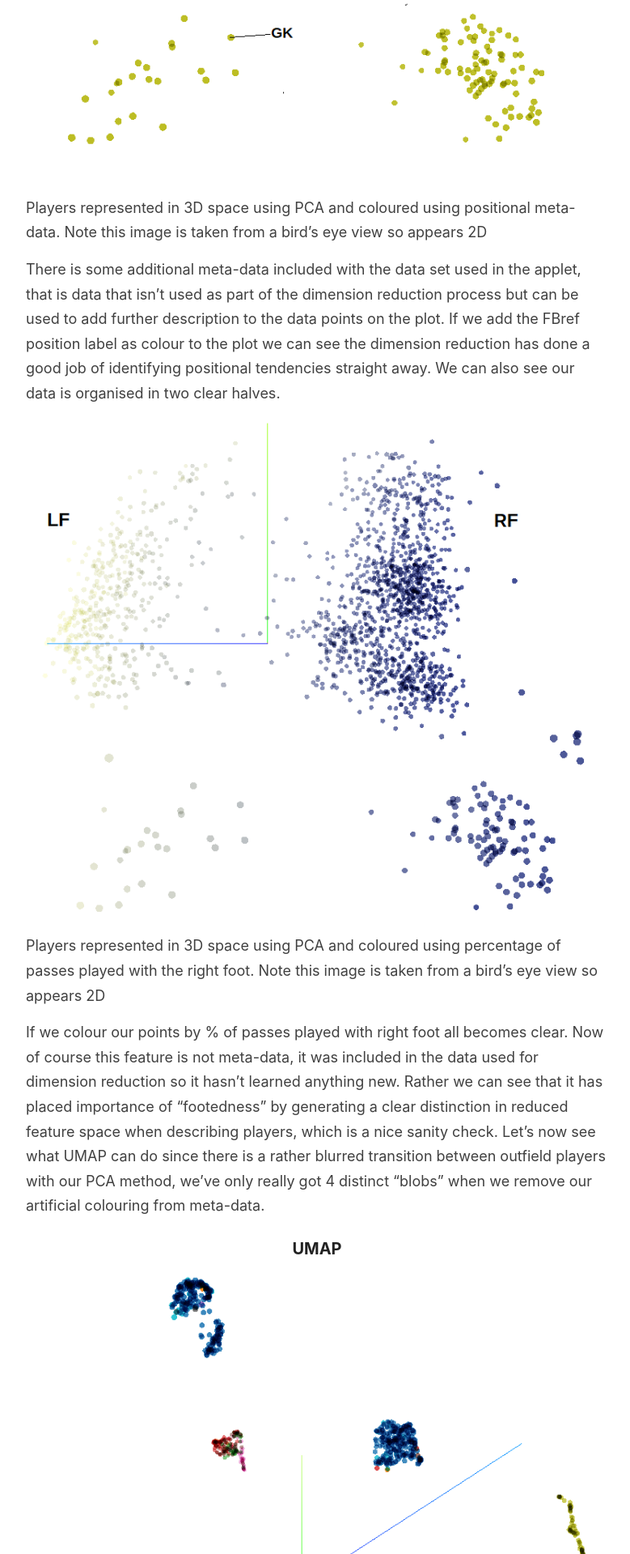
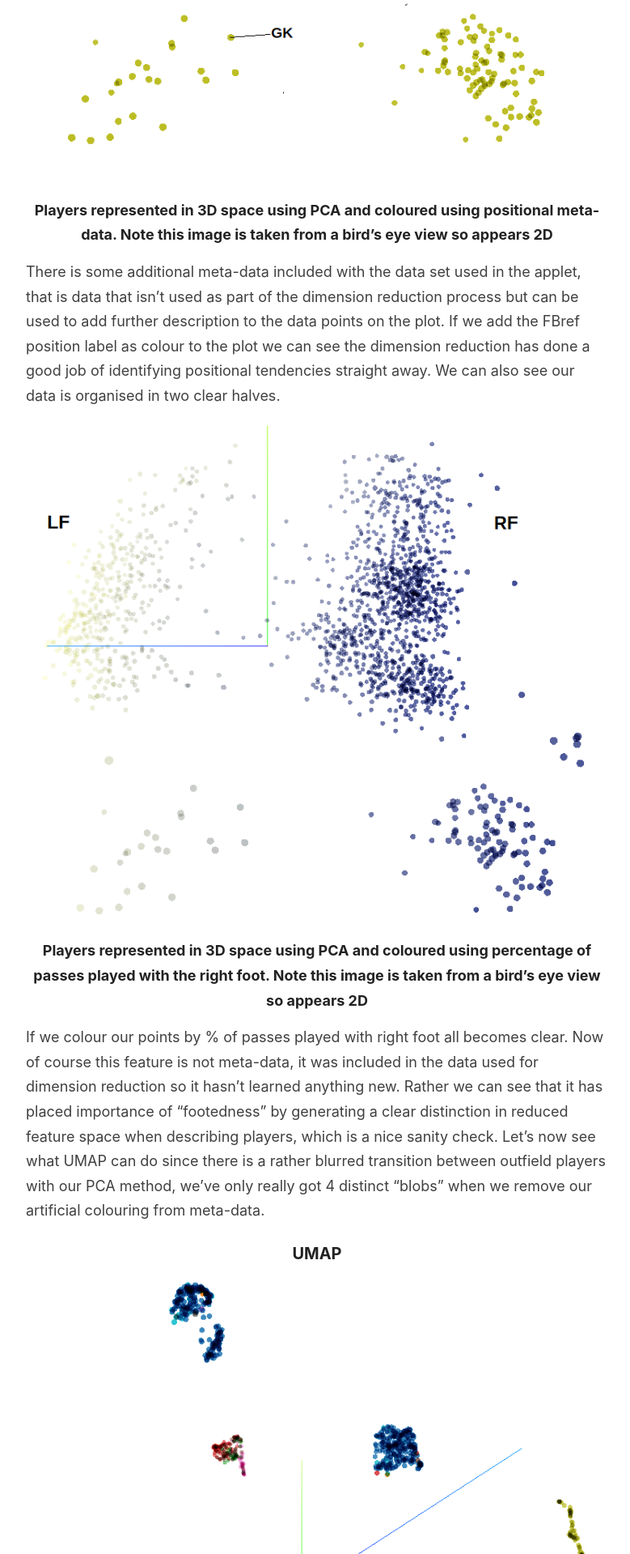
Before and after one commit to opengoalapp/opengoalapp.github.io, a Jekyll site: the page built from _posts/2020-09-20-Player-Embedding-With-UMAP.md, in a window 1280 px wide. Shown: the part 4437-6356 px from the top of the page at 81% size, without its empty margins (248-1027 px from the left). Built offline with Jekyll 4.4.1, drawn with Linux system fonts in a browser that asks for light colours.

```diff
--- a/_posts/2020-09-20-Player-Embedding-With-UMAP.md
+++ b/_posts/2020-09-20-Player-Embedding-With-UMAP.md
@@ -48,8 +48,7 @@ We'll select 3 as the number of dimensions we'll reduce our player data to, main
  <img src="/images/umap/pca_pos.png" />
 </p>
 
-
-Players represented in 3D space using PCA and coloured using positional meta-data. Note this image is taken from a bird's eye view so appears 2D
+##### Players represented in 3D space using PCA and coloured using positional meta-data. Note this image is taken from a bird's eye view so appears 2D
 
 There is some additional meta-data included with the data set used in the applet, that is data that isn't used as part of the dimension reduction process but can be used to add further description to the data points on the plot. If we add the FBref position label as colour to the plot we can see the dimension reduction has done a good job of identifying positional tendencies straight away. We can also see our data is organised in two clear halves.
 
@@ -57,7 +56,7 @@ There is some additional meta-data included with the data set used in the applet
  <img src="/images/umap/pca_rf.png" />
 </p>
 
-Players represented in 3D space using PCA and coloured using percentage of passes played with the right foot. Note this image is taken from a bird's eye view so appears 2D
+##### Players represented in 3D space using PCA and coloured using percentage of passes played with the right foot. Note this image is taken from a bird's eye view so appears 2D
 
 If we colour our points by % of passes played with right foot all becomes clear. Now of course this feature is not meta-data, it was included in the data used for dimension reduction so it hasn't learned anything new. Rather we can see that it has placed importance of "footedness" by generating a clear distinction in reduced feature space when describing players, which is a nice sanity check. Let's now see what UMAP can do since there is a rather blurred transition between outfield players with our PCA method, we've only really got 4 distinct "blobs" when we remove our artificial colouring from meta-data.
 
@@ -67,7 +66,7 @@ If we colour our points by % of passes played with right foot all becomes clear.
  <img src="/images/umap/umap.png" />
 </p>
 
-Players represented in 3D space using UMAP and coloured using positional meta-data.
+##### Players represented in 3D space using UMAP and coloured using positional meta-data.
 
 Using the same colouring scheme from before we can see UMAP has successfully identified position categories and footedness, It also has split players with what we might identify as defensive traits away from the outfield monolith and split into two. Could this be defenders with attacking tendencies such as certain full/wing backs? I'll leave it as an exercise for the reader to explore some of the names that crop up in the various clusters. We're also using the default parameter for neighbours used in the calculation so I'll leave it as a further exercise for the reader to see how changing this affects the output.
 
```
